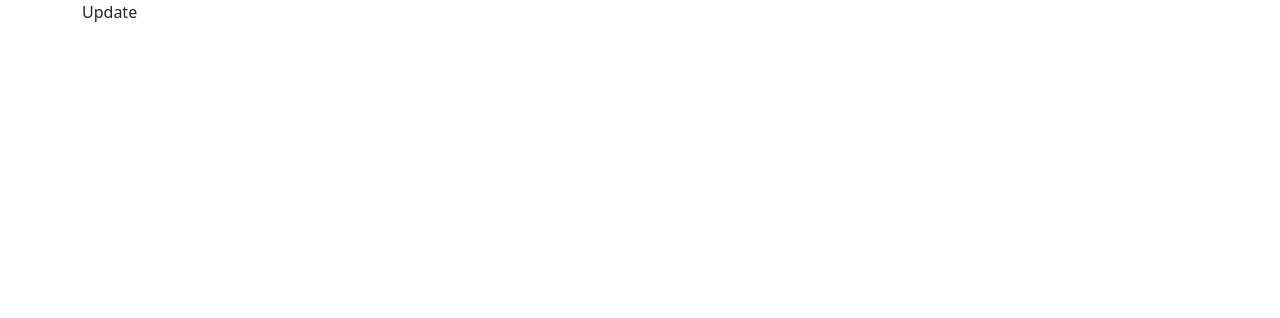
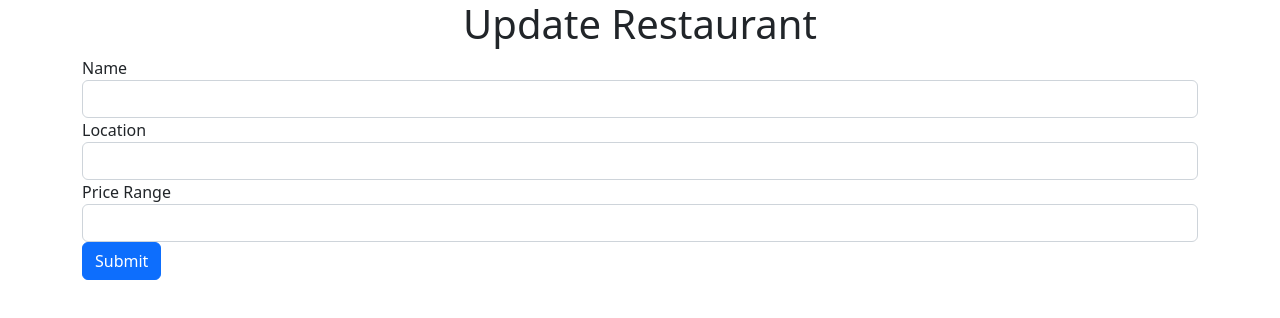
Before and after one commit to alfredmjz/fritic, a React (Create React App) app in the folder frontend/: page /restaurant/1/update in a window 1280 px wide. Shown: the top 318 px of the page. Built offline with nearby package versions, Linux system fonts and the light colour scheme; no server answers.

Commit message:
implement update

```diff
--- a/frontend/src/api/oishee.js
+++ b/frontend/src/api/oishee.js
@@ -6,6 +6,11 @@ const getAll = async () => {
 	return request.data;
 };
 
+const getOne = async (id) => {
+	const newUrl = baseUrl + `/${id}`;
+	const request = await axios.get(newUrl);
+	return request.data;
+};
 const create = async (newObject) => {
 	const request = await axios.post(baseUrl, newObject);
 	return request.data;
@@ -22,5 +27,5 @@ const remove = async (id) => {
 	const request = await axios.delete(newUrl);
 	return request.data;
 };
-const toExport = { getAll, create, update, remove };
+const toExport = { getOne, getAll, create, update, remove };
 export default toExport;
--- a/frontend/src/components/RestaurantList.jsx
+++ b/frontend/src/components/RestaurantList.jsx
@@ -1,10 +1,12 @@
 import React, { useContext } from "react";
 import { useEffect } from "react";
+import { useNavigate } from "react-router-dom";
 import oishee from "../api/oishee";
 import { RestaurantContext } from "../context/RestaurantContext";
 
 const RestaurantList = (props) => {
 	const { restaurants, setRestaurants } = useContext(RestaurantContext);
+	const navigate = useNavigate();
 	useEffect(() => {
 		const initializeList = async () => {
 			try {
@@ -18,6 +20,13 @@ const RestaurantList = (props) => {
 		initializeList();
 	}, []);
 
+	const handleUpdate = async (id) => {
+		try {
+			navigate(`/restaurant/${id}/update`);
+		} catch (err) {
+			console.error(err);
+		}
+	};
 	const handleDelete = async (id) => {
 		try {
 			await oishee.remove(id);
@@ -53,7 +62,9 @@ const RestaurantList = (props) => {
 									<td>{"$".repeat(restaurant.price_range)}</td>
 									<td>Review</td>
 									<td>
-										<button className='btn btn-warning'>Update</button>
+										<button onClick={() => handleUpdate(restaurant.restaurant_uid)} className='btn btn-warning'>
+											Update
+										</button>
 									</td>
 									<td>
 										<button onClick={() => handleDelete(restaurant.restaurant_uid)} className='btn btn-danger'>
--- /dev/null
+++ b/frontend/src/components/UpdateRestaurant.jsx
@@ -0,0 +1,79 @@
+import React, { useState } from "react";
+import { useEffect } from "react";
+import { useNavigate, useParams } from "react-router-dom";
+import oishee from "../api/oishee";
+
+const UpdateRestaurant = (props) => {
+	const { id } = useParams();
+	const [name, setName] = useState("");
+	const [location, setLocation] = useState("");
+	const [priceRange, setPriceRange] = useState("");
+	const navigate = useNavigate();
+
+	useEffect(() => {
+		const fetchData = async () => {
+			const response = await oishee.getOne(id);
+			setName(response.data.restaurant.name);
+			setLocation(response.data.restaurant.address);
+			setPriceRange(response.data.restaurant.price_range);
+		};
+		fetchData();
+	}, []);
+
+	const handleSubmit = async (e) => {
+		e.preventDefault();
+		try {
+			const request = await oishee.update(id, {
+				name,
+				address: location,
+				price_range: priceRange,
+			});
+			navigate("/");
+		} catch (err) {
+			console.error(err);
+		}
+	};
+	return (
+		<div>
+			<form action=''>
+				<div className='form-group'>
+					<label htmlFor='name'>Name</label>
+					<input
+						value={name}
+						onChange={(e) => setName(e.target.value)}
+						id='name'
+						className='form-control'
+						type='text'
+					/>
+				</div>
+				<div className='form-group'>
+					<label htmlFor='location'>Location</label>
+					<input
+						value={location}
+						onChange={(e) => setLocation(e.target.value)}
+						id='location'
+						className='form-control'
+						type='text'
+					/>
+				</div>
+				<div className='form-group'>
+					<label htmlFor='priceRange'>Price Range</label>
+					<input
+						value={priceRange}
+						onChange={(e) => setPriceRange(e.target.value)}
+						id='priceRange'
+						className='form-control'
+						type='number'
+						min='1'
+						max='5'
+					/>
+				</div>
+				<button type='submit' onClick={handleSubmit} className='btn btn-primary'>
+					Submit
+				</button>
+			</form>
+		</div>
+	);
+};
+
+export default UpdateRestaurant;
--- a/frontend/src/router/Update.jsx
+++ b/frontend/src/router/Update.jsx
@@ -1,7 +1,13 @@
 import React from "react";
+import UpdateRestaurant from "../components/UpdateRestaurant";
 
 const Update = () => {
-	return <div>Update</div>;
+	return (
+		<div>
+			<h1 className='text-center'>Update Restaurant</h1>
+			<UpdateRestaurant />
+		</div>
+	);
 };
 
 export default Update;
```
